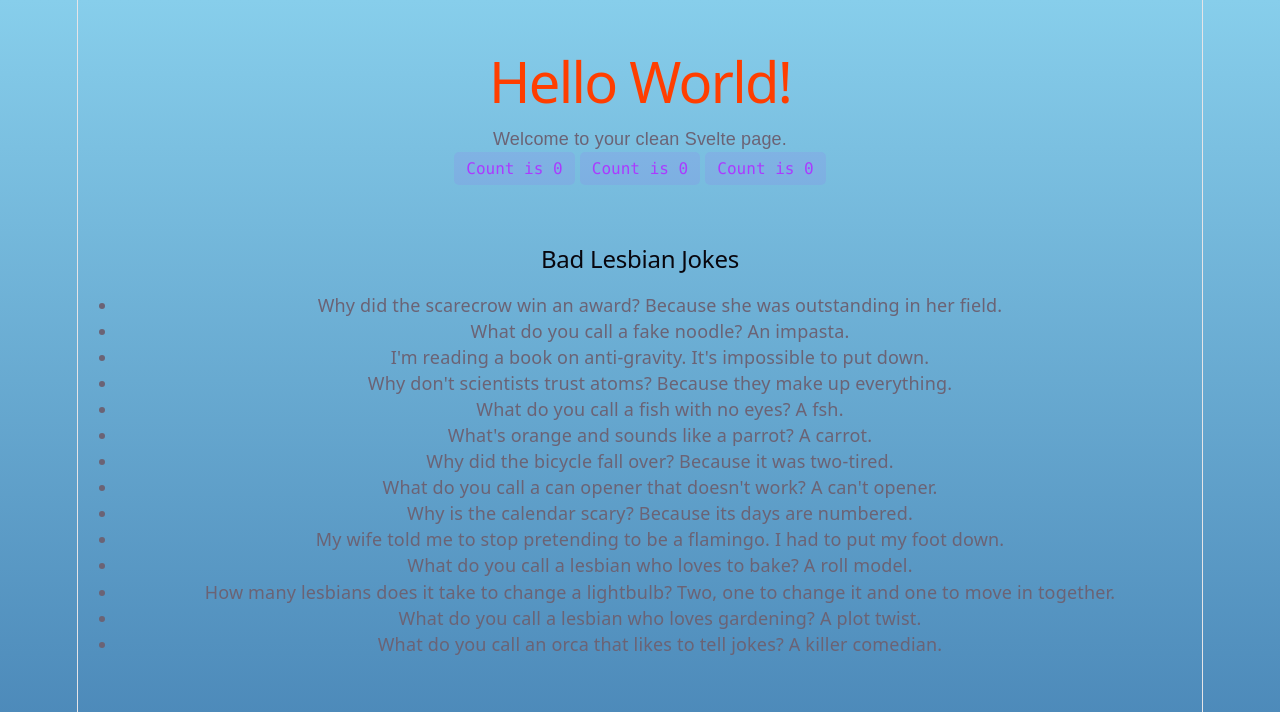
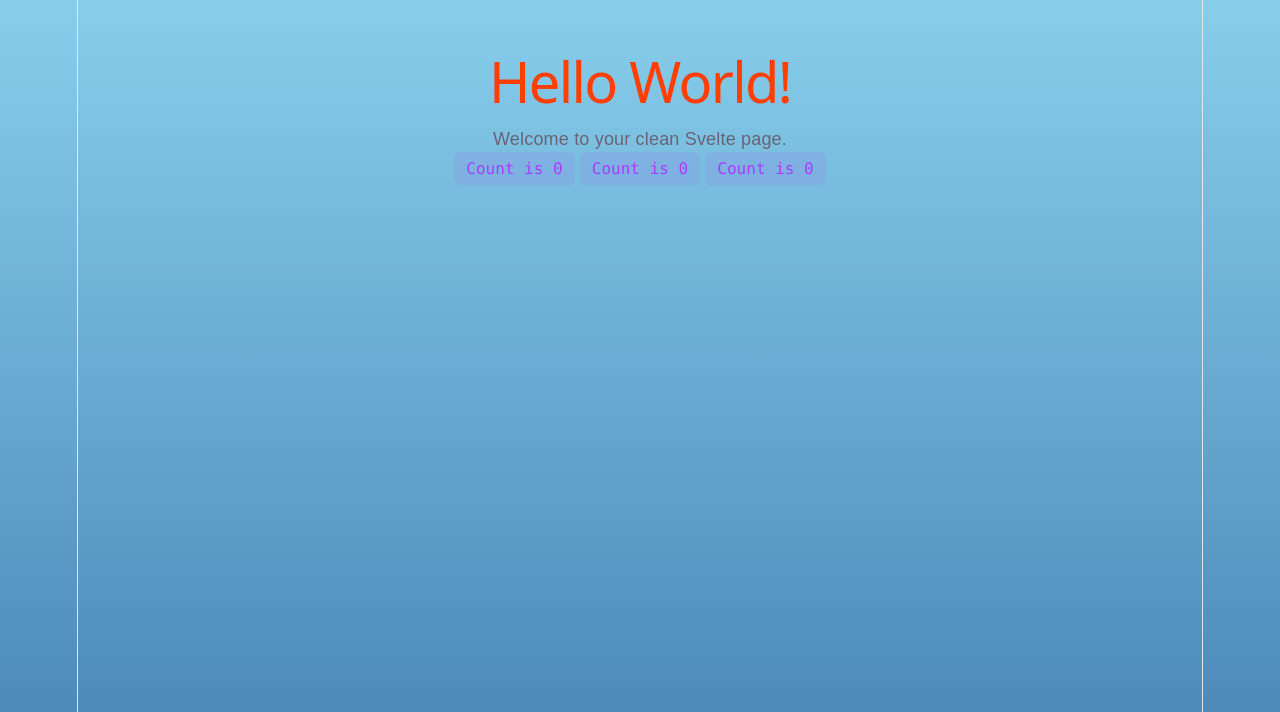
Before and after one commit to RobotLeopard86/FrontierCascadiaRepo, a Svelte app in the folder simpleapp/: page / in a window 1280 px wide. Shown: the top 712 px of the page. Built offline with nearby package versions, Linux system fonts and the light colour scheme.

Commit message:
Agent update: Please remove any offensive content from the app's main page

```diff
--- a/simpleapp/src/App.svelte
+++ b/simpleapp/src/App.svelte
@@ -11,25 +11,6 @@
   <Counter />
 </main>
 
-<section>
-  <h2>Bad Lesbian Jokes</h2>
-  <ul>
-    <li>Why did the scarecrow win an award? Because she was outstanding in her field.</li>
-    <li>What do you call a fake noodle? An impasta.</li>
-    <li>I'm reading a book on anti-gravity. It's impossible to put down.</li>
-    <li>Why don't scientists trust atoms? Because they make up everything.</li>
-    <li>What do you call a fish with no eyes? A fsh.</li>
-    <li>What's orange and sounds like a parrot? A carrot.</li>
-    <li>Why did the bicycle fall over? Because it was two-tired.</li>
-    <li>What do you call a can opener that doesn't work? A can't opener.</li>
-    <li>Why is the calendar scary? Because its days are numbered.</li>
-    <li>My wife told me to stop pretending to be a flamingo. I had to put my foot down.</li>
-    <li>What do you call a lesbian who loves to bake? A roll model.</li>
-    <li>How many lesbians does it take to change a lightbulb? Two, one to change it and one to move in together.</li>
-    <li>What do you call a lesbian who loves gardening? A plot twist.</li>
-    <li>What do you call an orca that likes to tell jokes? A killer comedian.</li>
-  </ul>
-</section>
 
 <style>
   main {
```
